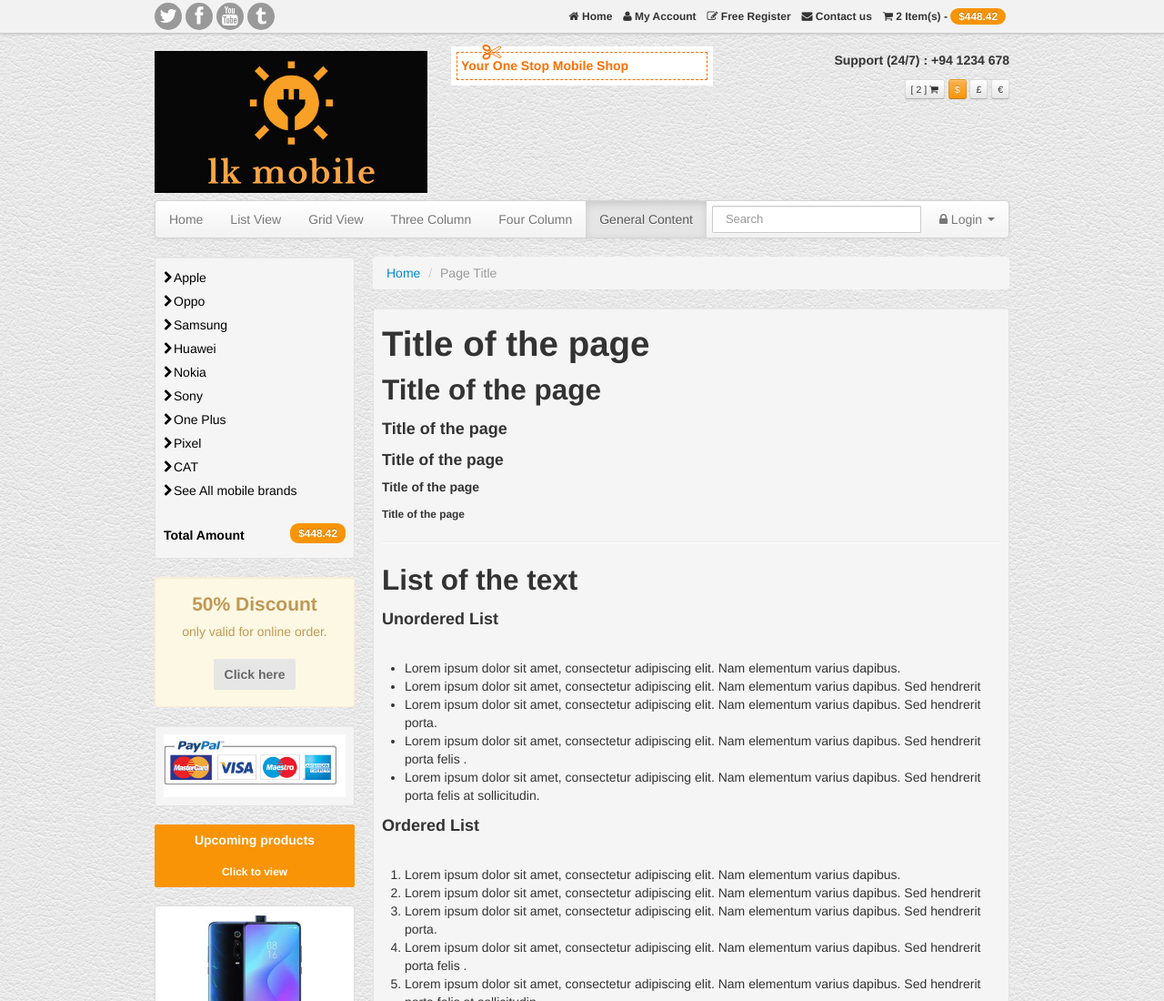
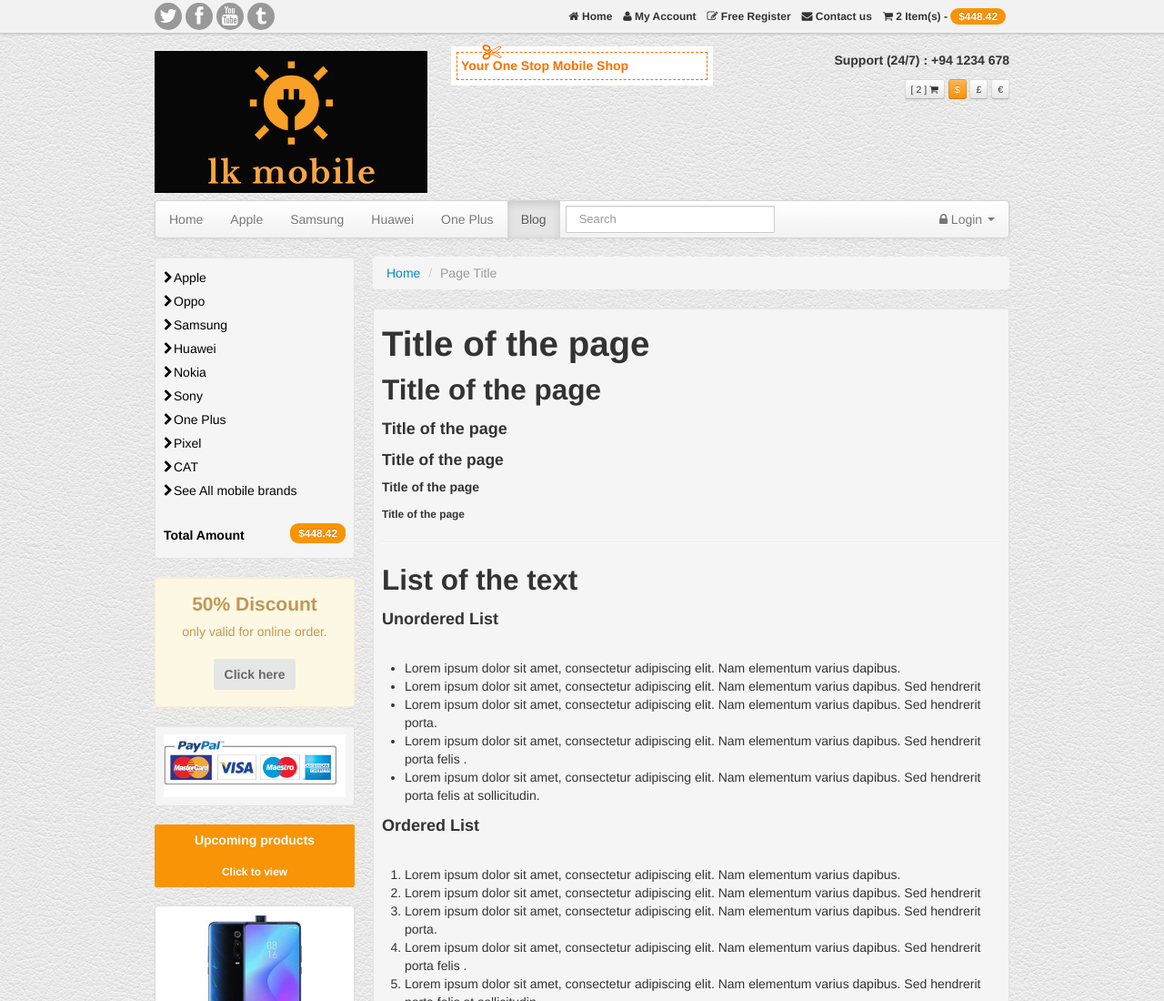
Before and after one commit to lakshithaiam/sales-company, a plain HTML site: page shop-cart/general.html in a window 1280 px wide. Shown: the top 1100 px of the page at 91% size. Drawn offline with Linux system fonts and the light colour scheme.

Commit message:
tAb_bar_done

```diff
--- a/shop-cart/general.html
+++ b/shop-cart/general.html
@@ -93,11 +93,11 @@
 		  <div class="nav-collapse">
 			<ul class="nav">
 			  <li class=""><a href="index.html">Home	</a></li>
-			  <li class=""><a href="list-view.html">List View</a></li>
-			  <li class=""><a href="grid-view.html">Grid View</a></li>
-			  <li class=""><a href="three-col.html">Three Column</a></li>
-			  <li class=""><a href="four-col.html">Four Column</a></li>
-			  <li class="active"><a href="general.html">General Content</a></li>
+			  <li class=""><a href="list-view.html">Apple</a></li>
+			  <li class=""><a href="grid-view.html">Samsung</a></li>
+			  <li class=""><a href="three-col.html">Huawei</a></li>
+			  <li class=""><a href="four-col.html">One Plus</a></li>
+			  <li class="active"><a href="general.html">Blog</a></li>
 			</ul>
 			<form action="#" class="navbar-search pull-left">
 			  <input type="text" placeholder="Search" class="search-query span2">
```
Also changed, not shown: shop-cart/four-col.html (+5 -5 lines), shop-cart/grid-view.html (+5 -5 lines), shop-cart/three-col.html (+5 -5 lines), 1 other file.
